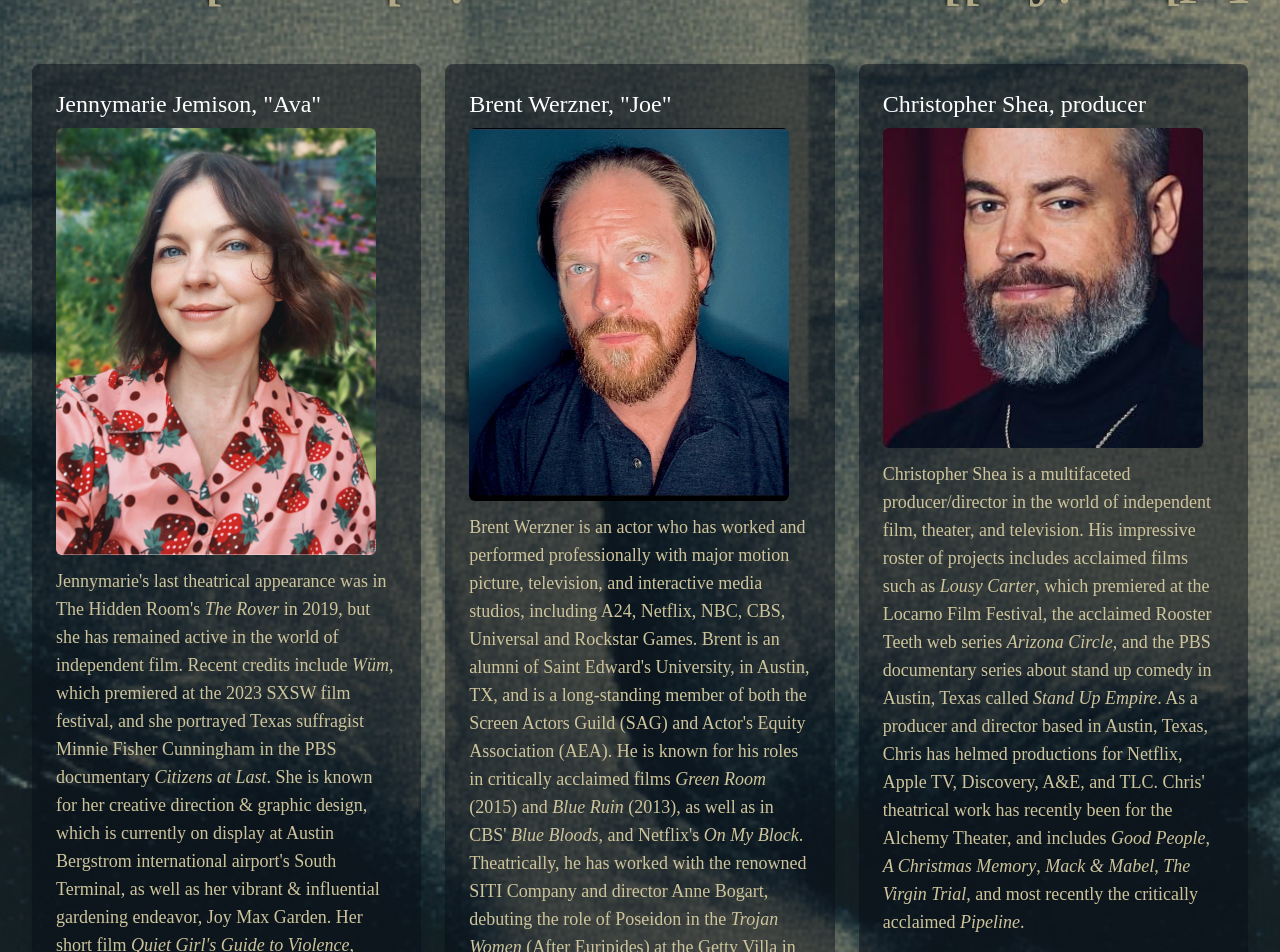
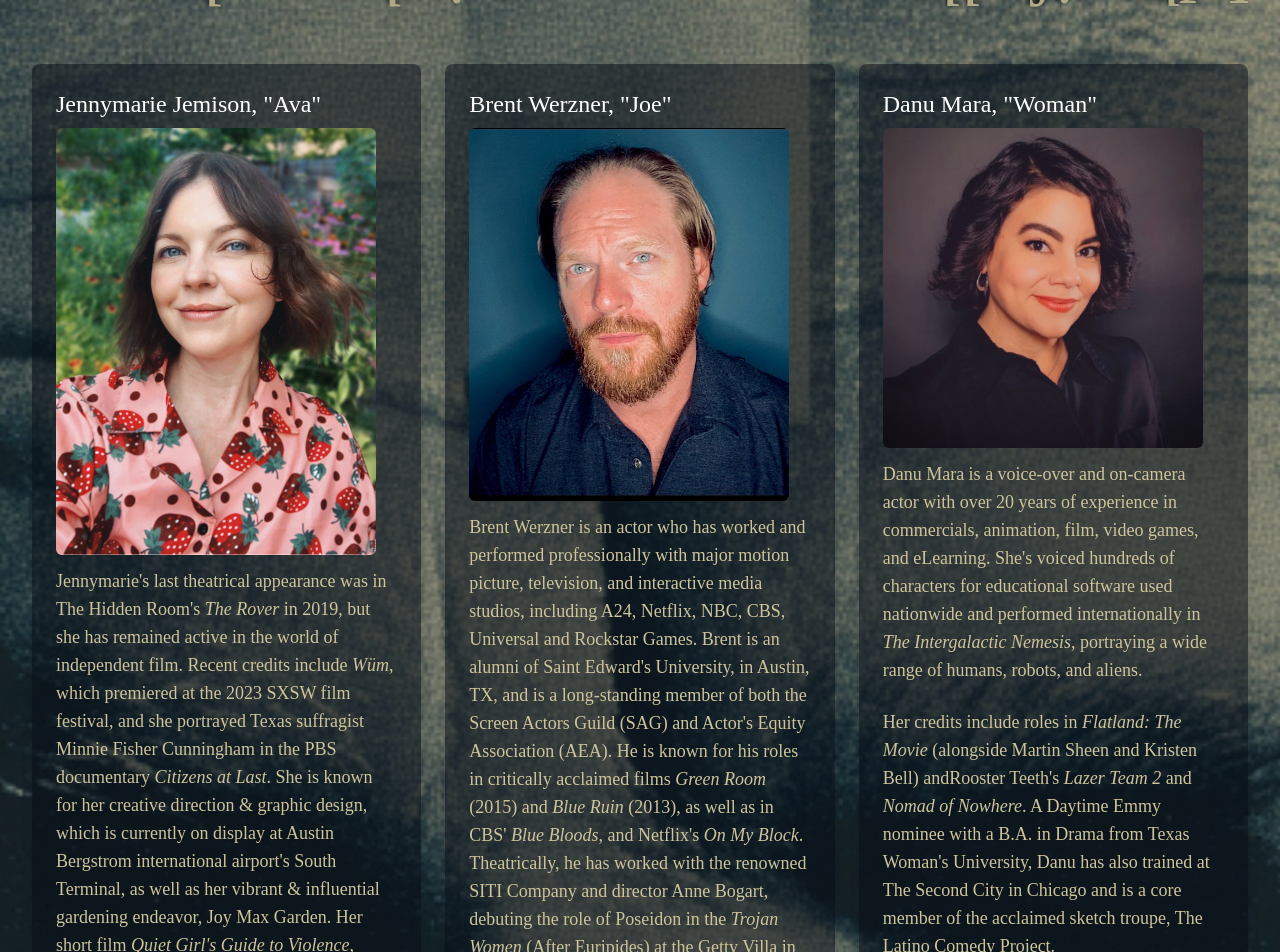
Before and after one commit to lbdeyo/apprehensionplay, a Next.js app: page /cast-crew in a window 1280 px wide. Shown: the part 340-1292 px from the top of the page. Built offline with nearby package versions, Linux system fonts and the light colour scheme; a web font is replaced by a local one.

Commit message:
Adding Danu to the Cast & Crew page

```diff
--- a/app/cast-crew/page.tsx
+++ b/app/cast-crew/page.tsx
@@ -38,6 +38,7 @@ export default function CastCrew() {
                 {/* Masonry Cast & Crew Grid */}
                 <section className="mt-12">
                     <div className="columns-1 md:columns-2 lg:columns-3 gap-6">
+
                         <div className=" mb-8 break-inside-avoid bg-[#070C17]/50 rounded-lg shadow-lg p-6 flex flex-col items-start">
                             <h2 className="text-2xl  text-white mb-2 text-left">Jennymarie Jemison, "Ava"</h2>
                             <img src="/img/castandcrew/jennymarie.jpeg" alt="Jennymarie Jemison as Ava in Apprehension play" className="w-full h-auto max-w-xs rounded-md mb-3 object-cover" />
@@ -48,17 +49,19 @@ export default function CastCrew() {
                             <img src="/img/castandcrew/mills.jpeg" alt="Jeff Mills as Dr. Wozis in Apprehension play" className="w-full h-auto max-w-xs rounded-md mb-3 object-cover" />
                             <p className="text-[#cdc49b] text-lg text-left mb-2">Jeff Mills is an award-winning theater artist who has rambled across the Austin theatre scene for the last 25 years. He has worked with the Rude Mechs, SVT, Physical Plant, Fusebox, Zach Scott, Refraction Arts, the Siti Company and many more. Out of St Edwards, he cut his teeth in the improv/sketch scene as a founding member of Fatbuckle & Think Tank, moved to NYC to work with the Muppets, and then returned to Austin as a producer, director, actor and sound designer. Notable credits include <i>The Assumption, Fixing King John, Roe, Everything is Established, Three, Spacestation1985, Fixing Troilus and Cressida,</i> and <i>Hotel Vanya</i>. In 2018, Jeff received the distinguished John Bustin Award for Conspicuous Versatility from the Austin Critics Table.</p>
                         </div>
+
+
+
+                        <div className=" mb-8 break-inside-avoid bg-[#070C17]/50 rounded-lg shadow-lg p-6 flex flex-col items-start">
+                            <h2 className="text-2xl  text-white mb-2 text-left">Justin Smith, "Charles"</h2>
+                            <img src="/img/castandcrew/justin-smith.jpg" alt="Justin Smith as Charles in Apprehension play" className="w-full h-auto max-w-xs rounded-md mb-3 object-cover" />
+                            <p className="text-[#cdc49b] text-lg text-left mb-2">Justin Smith is an actor and musician who last appeared in Jarrott Production's “Dial M for Murder” and will appear in Ground Floor Theatre's “Amy and the Orphans” in August. A lifelong musician; Justin has performed and recorded as a bass player, songwriter, and singer in Austin for many years. Other recent theatrical credits include Austin Shakespeare's “Jane Eyre” and Archive Theatre's “Three Musketeers”.</p>
+                        </div>
                         <div className=" mb-8 break-inside-avoid bg-[#070C17]/50 rounded-lg shadow-lg p-6 flex flex-col items-start">
                             <h2 className="text-2xl  text-white mb-2 text-left">Brent Werzner, "Joe"</h2>
                             <img src="/img/castandcrew/werzner-pic.jpg" alt="Brent Werzner as Joe in Apprehension play" className="w-full h-auto max-w-xs rounded-md mb-3 object-cover" />
                             <p className="text-[#cdc49b] text-lg text-left">Brent Werzner is an actor who has worked and performed professionally with major motion picture, television, and interactive media studios, including A24, Netflix, NBC, CBS, Universal and Rockstar Games. Brent is an alumni of Saint Edward's University, in Austin, TX, and is a long-standing member of both the Screen Actors Guild (SAG) and Actor's Equity Association (AEA). He is known for his roles in critically acclaimed films <i>Green Room</i> (2015) and <i>Blue Ruin</i> (2013), as well as in CBS' <i>Blue Bloods</i>, and Netflix's <i>On My Block</i>. Theatrically, he has worked with the renowned SITI Company and director Anne Bogart, debuting the role of Poseidon in the <i>Trojan Women</i> (After Euripides) at the Getty Villa in Los Angeles and the Harvey Theatre in New York City. Brent also performed the title role in Euripides' <i>Herakles</i>; touring internationally through Greece, and at BAM's Fisher Stage in Brooklyn, NY.</p>
                         </div>
-                        <div className=" mb-8 break-inside-avoid bg-[#070C17]/50 rounded-lg shadow-lg p-6 flex flex-col items-start">
-                            <h2 className="text-2xl  text-white mb-2 text-left">Justin Smith, "Charles"</h2>
-                            <img src="/img/castandcrew/justin-smith.jpg" alt="Justin Smith as Charles in Apprehension play" className="w-full h-auto max-w-xs rounded-md mb-3 object-cover" />
-                            <p className="text-[#cdc49b] text-lg text-left mb-2">Justin Smith is an actor and musician who last appeared in Jarrott Production's “Dial M for Murder” and will appear in Ground Floor Theatre's “Amy and the Orphans” in August. A lifelong musician; Justin has performed and recorded as a bass player, songwriter, and singer in Austin for many years. Other recent theatrical credits include Austin Shakespeare's “Jane Eyre” and Archive Theatre's “Three Musketeers”.</p>
-                        </div>
-
 
 
                         <div className=" mb-8 break-inside-avoid bg-[#070C17]/50 rounded-lg shadow-lg p-6 flex flex-col items-start">
@@ -72,6 +75,15 @@ export default function CastCrew() {
                             <h2 className="text-2xl  text-white mb-2 text-left">Christopher Shea, producer</h2>
                             <img src="/img/castandcrew/shea.jpg" alt="Christopher Shea, producer of Apprehension play" className="w-full h-auto max-w-xs rounded-md mb-3 object-cover" />
                             <p className="text-[#cdc49b] text-lg text-left"> Christopher Shea is a multifaceted producer/director in the world of independent film, theater, and television. His impressive roster of projects includes acclaimed films such as <i>Lousy Carter</i>, which premiered at the Locarno Film Festival, the acclaimed Rooster Teeth web series <i>Arizona Circle</i>, and the PBS documentary series about stand up comedy in Austin, Texas called <i>Stand Up Empire</i>. As a producer and director based in Austin, Texas, Chris has helmed productions for Netflix, Apple TV, Discovery, A&E, and TLC. Chris' theatrical work has recently been for the Alchemy Theater, and includes <i>Good People</i>, <i>A Christmas Memory</i>, <i>Mack & Mabel</i>, <i>The Virgin Trial</i>, and most recently the critically acclaimed <i>Pipeline</i>.</p>
+                        </div>
+                        <div className=" mb-8 break-inside-avoid bg-[#070C17]/50 rounded-lg shadow-lg p-6 flex flex-col items-start">
+                            <h2 className="text-2xl  text-white mb-2 text-left">Danu Mara, "Woman"</h2>
+                            <img src="/img/castandcrew/danu-portrait.jpg" alt="Jennymarie Jemison as Ava in Apprehension play" className="w-full h-auto max-w-xs rounded-md mb-3 object-cover" />
+                            <p className="text-[#cdc49b] text-lg text-left">Danu Mara is a voice-over and on-camera actor with over 20 years of experience in commercials, animation, film, video games, and eLearning. She's voiced hundreds of characters for educational software used nationwide and performed internationally in <i>The Intergalactic Nemesis</i>, portraying a wide range of humans, robots, and aliens.
+                            </p>
+                            <br />
+                            <p className="text-[#cdc49b] text-lg text-left">
+                                Her credits include roles in <i> Flatland: The Movie</i> (alongside Martin Sheen and Kristen Bell) andRooster Teeth's  <i>Lazer Team 2</i> and <i>Nomad of Nowhere</i>. A Daytime Emmy nominee with a B.A. in Drama from Texas Woman's University, Danu has also trained at The Second City in Chicago and is a core member of the acclaimed sketch troupe, The Latino Comedy Project.</p>
                         </div>
                         <div className=" mb-8 break-inside-avoid bg-[#070C17]/50 rounded-lg shadow-lg p-6 flex flex-col items-start">
                             <h2 className="text-2xl  text-white mb-2 text-left">Erica Heidepriem, "Lisa"</h2>
```
Also changed, not shown: public/img/castandcrew/danu-portrait.jpg (added).
